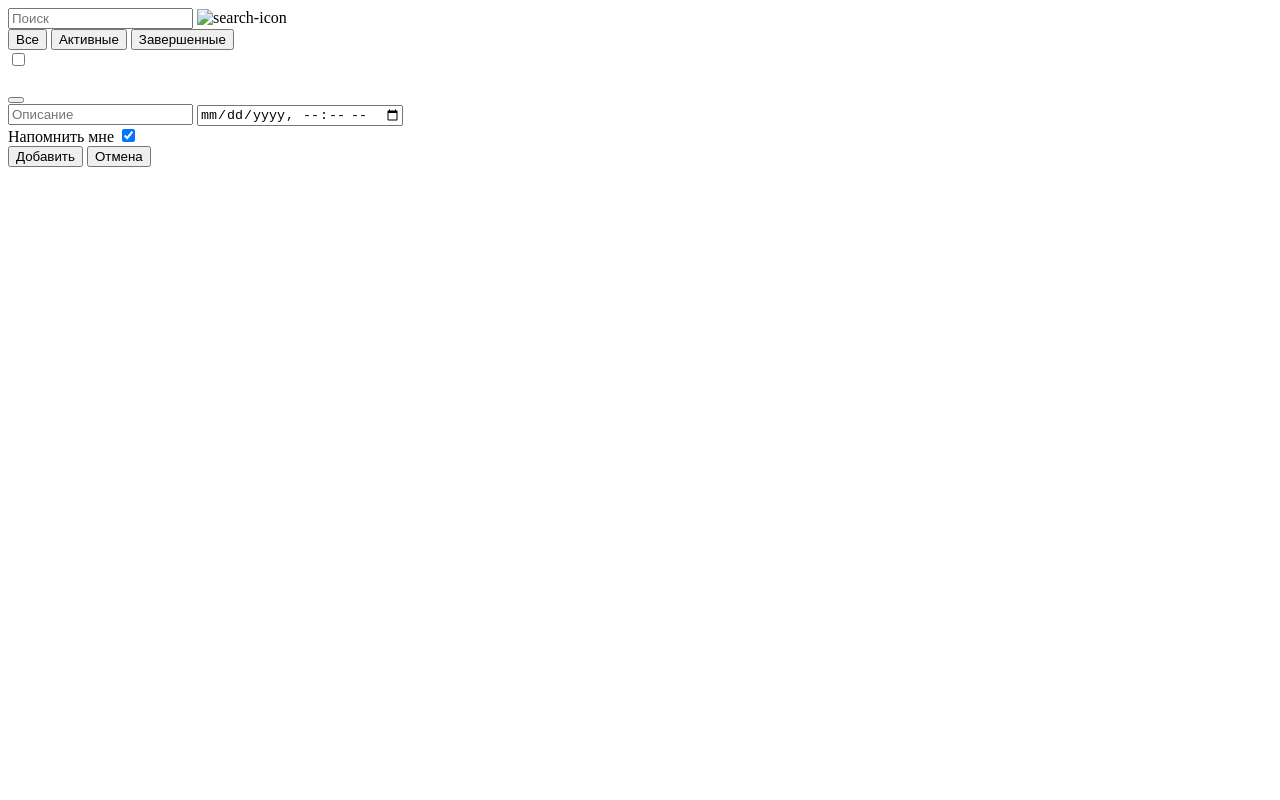
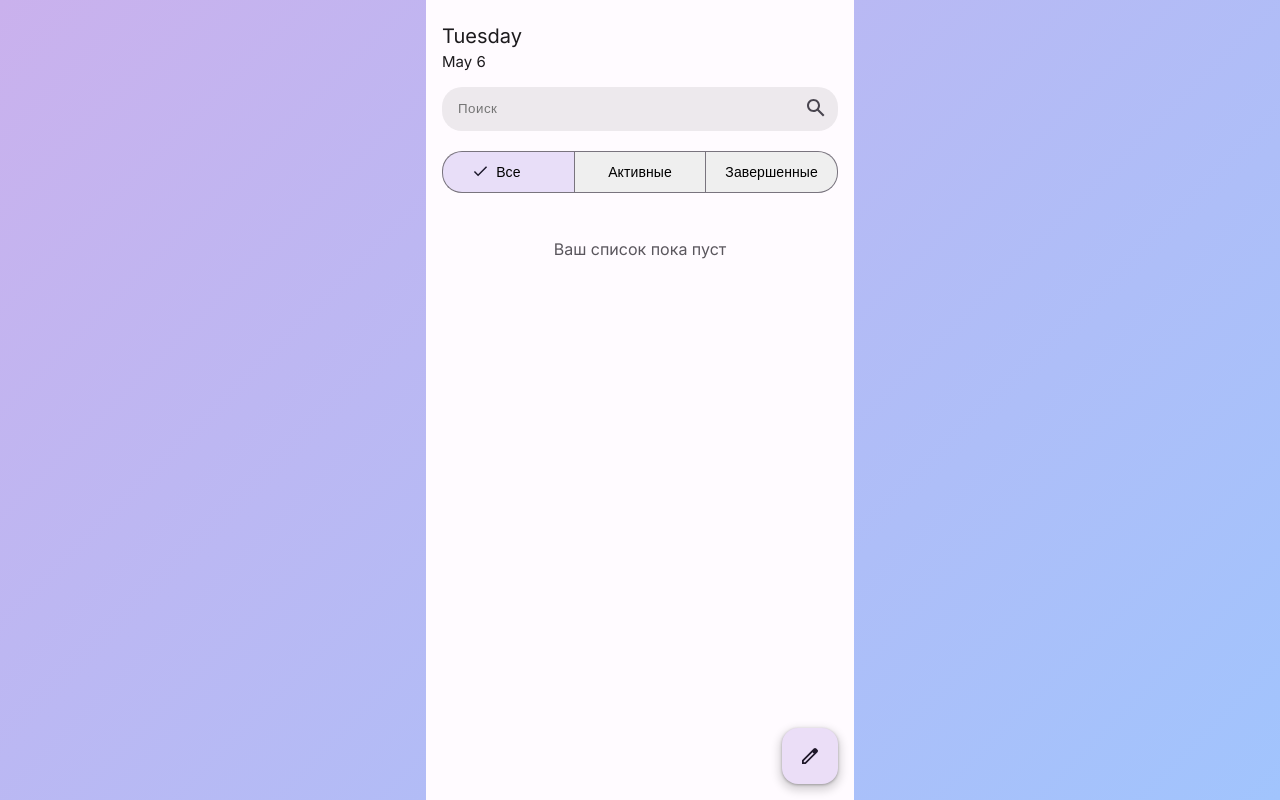
Before and after one commit to maksHH01/todo_project, a plain HTML site: page index.html in a window 1280 px wide. Drawn offline with Linux system fonts and the light colour scheme; the site is published under a folder, as on GitHub Pages, so addresses that start at the root find nothing.

Commit message:
fixed ways to styles and scripts

```diff
--- a/index.html
+++ b/index.html
@@ -9,7 +9,7 @@
     />
 
     <title>Document</title>
-    <link rel="stylesheet" href="/styles/style.css" />
+    <link rel="stylesheet" href="styles/style.css" />
   </head>
   <body>
     <div class="container">
@@ -22,7 +22,7 @@
           <form>
             <label for="search_input">
               <input id="search_input" type="text" placeholder="Поиск" />
-              <img id="search_icon" src="/img/icon (1).svg" alt="search-icon" />
+              <img id="search_icon" src="img/icon (1).svg" alt="search-icon" />
             </label>
           </form>
         </section>
@@ -82,6 +82,6 @@
         </div>
       </div>
     </section>
-    <script src="/script.js"></script>
+    <script src="script.js"></script>
   </body>
 </html>
--- a/styles/style.css
+++ b/styles/style.css
@@ -140,7 +140,7 @@ label {
 
 .selected::before {
   content: "";
-  background-image: url("/img/icon.svg");
+  background-image: url("../img/icon.svg");
   background-repeat: no-repeat;
   background-size: 15px 15px;
   width: 18px;
@@ -221,7 +221,7 @@ label {
 
 .add_btn::before {
   content: "";
-  background-image: url("/img/2.svg");
+  background-image: url("../img/2.svg");
   background-repeat: no-repeat;
   position: absolute;
   background-size: 16px 16px;
@@ -377,7 +377,7 @@ input:checked + .slider {
 
 input:checked + .slider:before {
   transform: translateX(20px);
-  background-image: url("/img/icon.svg");
+  background-image: url("../img/icon.svg");
   background-position: center;
   background-repeat: no-repeat;
   background-size: contain;
```
